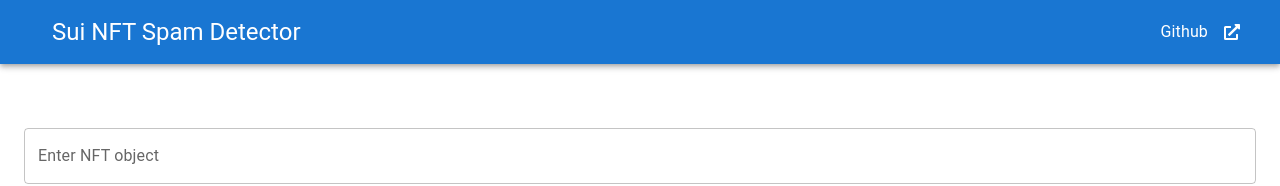
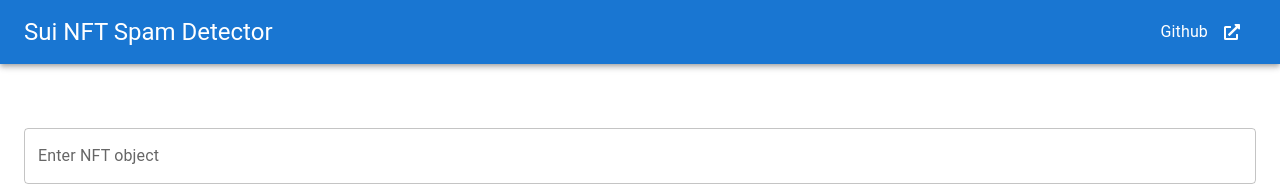
Before and after one commit to getnimbus/sui-nft-scam-detect, a React (Create React App) app in the folder client/: page / in a window 1280 px wide. Shown: the top 186 px of the page. Built offline with nearby package versions, Linux system fonts and the light colour scheme; what @mysten/sui.js would draw is missing.

Commit message:
remove unused code

```diff
--- a/client/src/component/Navbar.tsx
+++ b/client/src/component/Navbar.tsx
@@ -20,16 +20,6 @@
     <Box sx={{ flexGrow: 1 }}>
       <AppBar position="static">
         <Toolbar>
-          <IconButton
-            size="large"
-            edge="start"
-            color="inherit"
-            aria-label="menu"
-            sx={{ mr: 2 }}
-          >
-            {/* <MenuIcon /> */}
-          </IconButton>
-
           <Typography variant="h5" component="h1" sx={{ flexGrow: 1 }}>
             Sui NFT Spam Detector
           </Typography>
```
